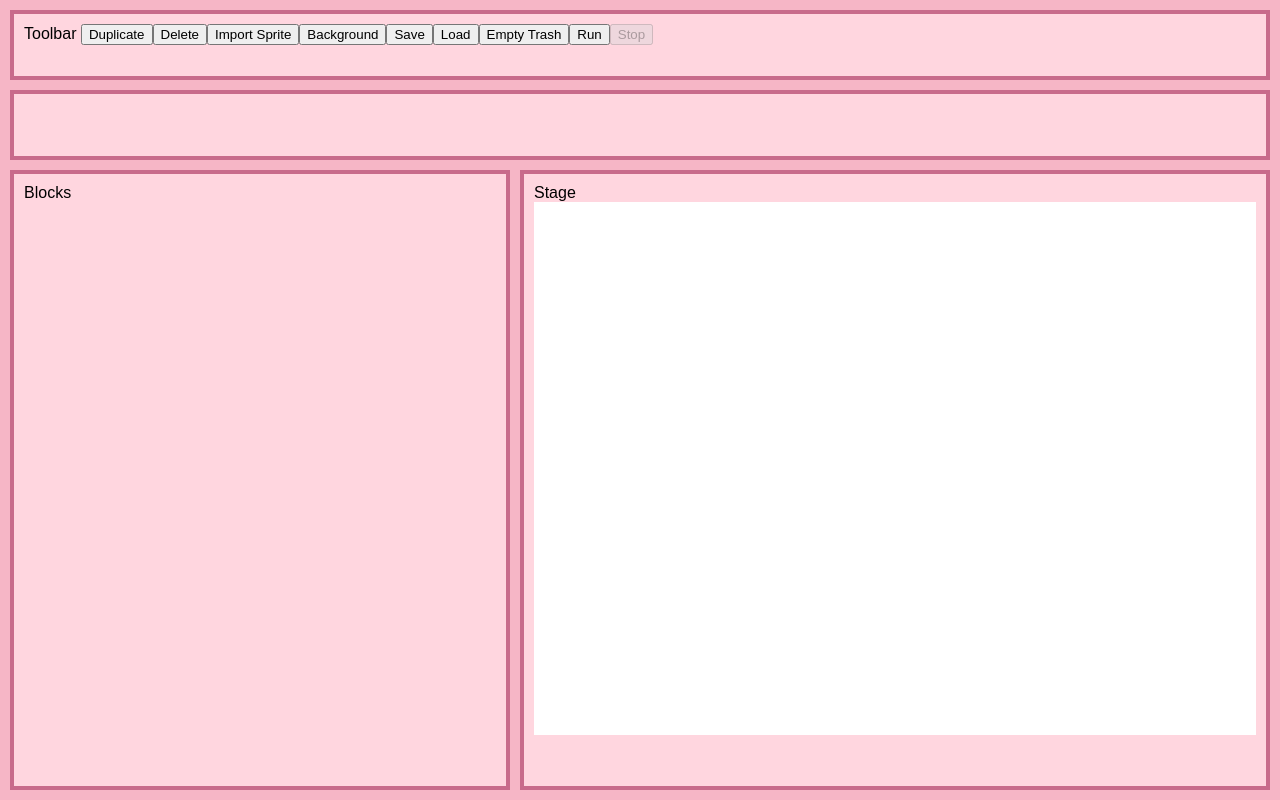
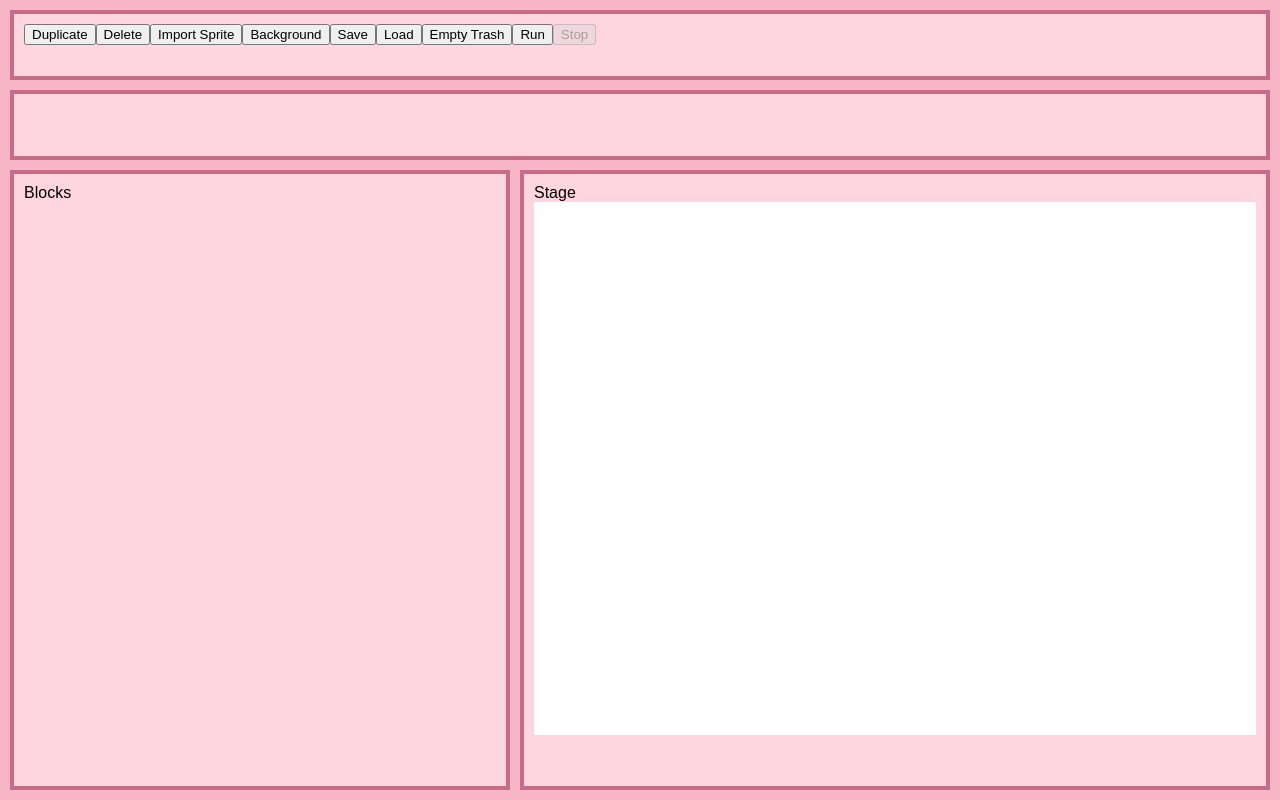
Before and after one commit to Sonein/TES_UWU_Scratch, a website built with Vite: page index.html in a window 1280 px wide. Built offline with nearby package versions, Linux system fonts and the light colour scheme; what blockly would draw is missing.

Commit message:
button updates and fixes

```diff
--- a/index.html
+++ b/index.html
@@ -11,7 +11,6 @@
 <div id="app">
 
   <div id="toolbar" class="panel">
-    Toolbar
   </div>
   <div id="inspector" class="panel"></div>
 
```
